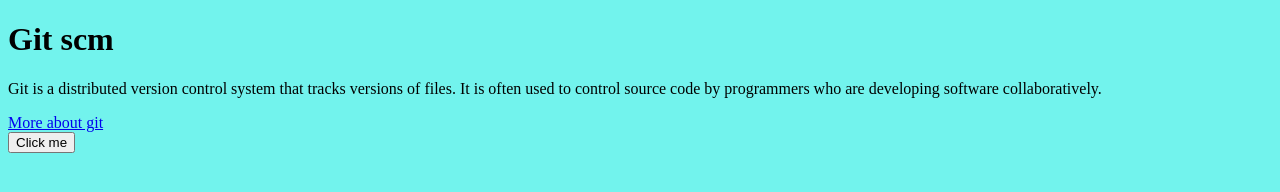
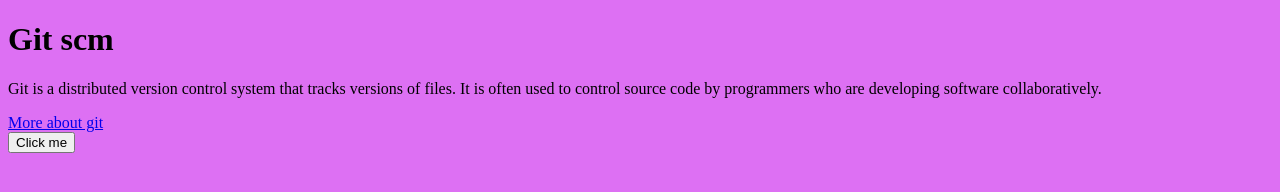
Before and after one commit to rahulactive/test-website, a plain HTML site: page index.html in a window 1280 px wide. Drawn offline with Linux system fonts and the light colour scheme.

Commit message:
changed bg to pink

```diff
--- a/style.css
+++ b/style.css
@@ -1,3 +1,3 @@
 body {
-    background-color: rgb(114, 243, 237);
+    background-color: rgb(221, 112, 243);
 }
```
